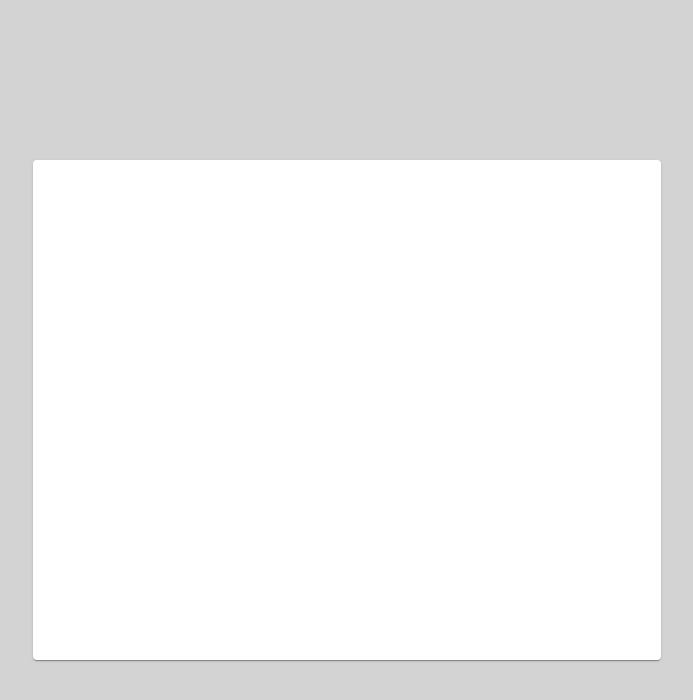
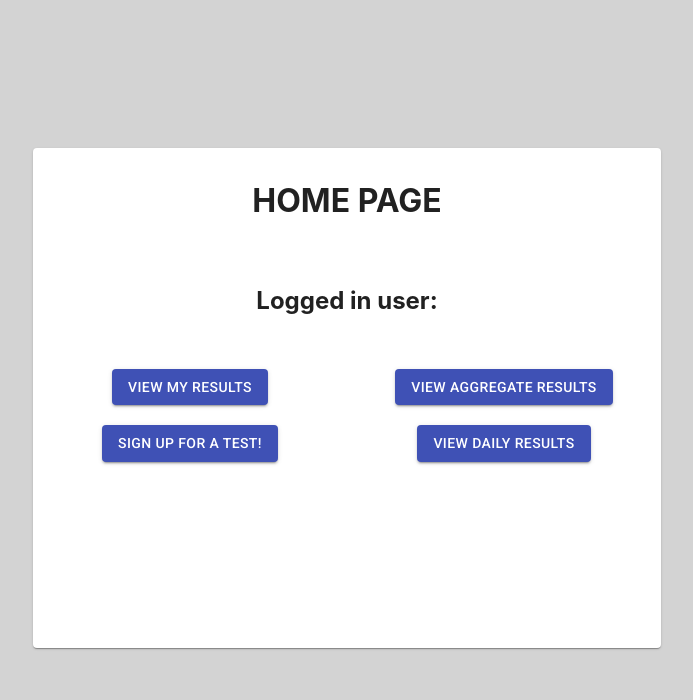
Before and after one commit to ldricci3/CS4400, a React (Create React App) app in the folder phase4/: page /home in a window 1280 px wide. Shown: the top 700 px of the page, without its empty margins (293-986 px from the left). Built offline with nearby package versions, Linux system fonts and the light colour scheme.

Commit message:
Got first home page working

```diff
--- a/phase4/src/App.tsx
+++ b/phase4/src/App.tsx
@@ -2,6 +2,7 @@ import React from 'react';
 import SQLTest from './components/SQLTest.js';
 import './App.css';
 import Login from './components/Login';
+import Home from './components/Home';
 import Register from './components/Register';
 import Example from './components/Example';
 import Grid from '@material-ui/core/Grid'
@@ -48,6 +49,9 @@ class App extends React.Component<appProps, appState> {
                 <Route path="/example">
                   <Example user={user}/>
                 </Route>
+                <Route path="/home">
+                  <Home user={user}/>
+                </Route>
                 <Route path="/test">
                   <SQLTest/>
                 </Route>
--- /dev/null
+++ b/phase4/src/components/Home.css
@@ -0,0 +1,5 @@
+.homeButtonContainer {
+    display: flex;
+    justify-content: center;
+    padding: 10px 30px;
+}
--- /dev/null
+++ b/phase4/src/components/Home.tsx
@@ -0,0 +1,80 @@
+import React from 'react';
+import { Link, Redirect } from 'react-router-dom';
+import Grid from '@material-ui/core/Grid';
+import './Home.css'
+import TextField from '@material-ui/core/TextField';
+import Button from '@material-ui/core/Button'
+import {user, userType, defaultUser} from '../utils';
+
+class Home extends React.Component<homeProps, homeState> {
+    constructor(props: homeProps) {
+        super(props);
+
+        this.state = {
+            loading: false,
+            error: ''
+        }
+    }
+
+    render() {
+        const {
+            loading,
+            error } = this.state;
+
+            return (
+                <Grid container justify={'center'} spacing={3}>
+                    <Grid item xs={12}>
+                        <h1 className={'pageTitle'}>HOME PAGE</h1>
+                    </Grid>
+                    <Grid item xs={12}>
+                        <h2 className={'pageTitle'}>Logged in user: {this.props.user.username}</h2>
+                    </Grid>
+                    <Grid item container xs={12}>
+                        <Grid item xs={6} className={'homeButtonContainer'}>
+                            <Link to="/example">
+                                <Button variant="contained" color="primary">
+                                    View My Results
+                                </Button>
+                            </Link>
+                        </Grid>
+                        <Grid item xs={6} className={'homeButtonContainer'}>
+                            <Link to="/example">
+                                <Button variant="contained" color="primary">
+                                    View Aggregate Results
+                                </Button>
+                            </Link>
+                        </Grid>
+
+                        <Grid item xs={6} className={'homeButtonContainer'}>
+                            <Link to="/example">
+                                <Button variant="contained" color="primary">
+                                    Sign Up for a Test!
+                                </Button>
+                            </Link>
+                        </Grid>
+
+                        <Grid item xs={6} className={'homeButtonContainer'}>
+                            <Link to="/example">
+                                <Button variant="contained" color="primary">
+                                    View Daily Results
+                                </Button>
+                            </Link>
+                        </Grid>
+                    </Grid>
+                    {error && <p>{error}</p>}
+                </Grid>
+            )
+    }
+
+}
+
+type homeState = {
+    loading: boolean,
+    error: string
+}
+
+type homeProps = {
+    user: user
+}
+
+export default Home;
--- a/phase4/src/components/Login.tsx
+++ b/phase4/src/components/Login.tsx
@@ -66,7 +66,7 @@ class Login extends React.Component<loginProps, loginState> {
 
         if (this.props.user.username !== defaultUser.username) {
             return (
-                <Redirect to="/example" />
+                <Redirect to="/home" />
             )
         }
 
```
